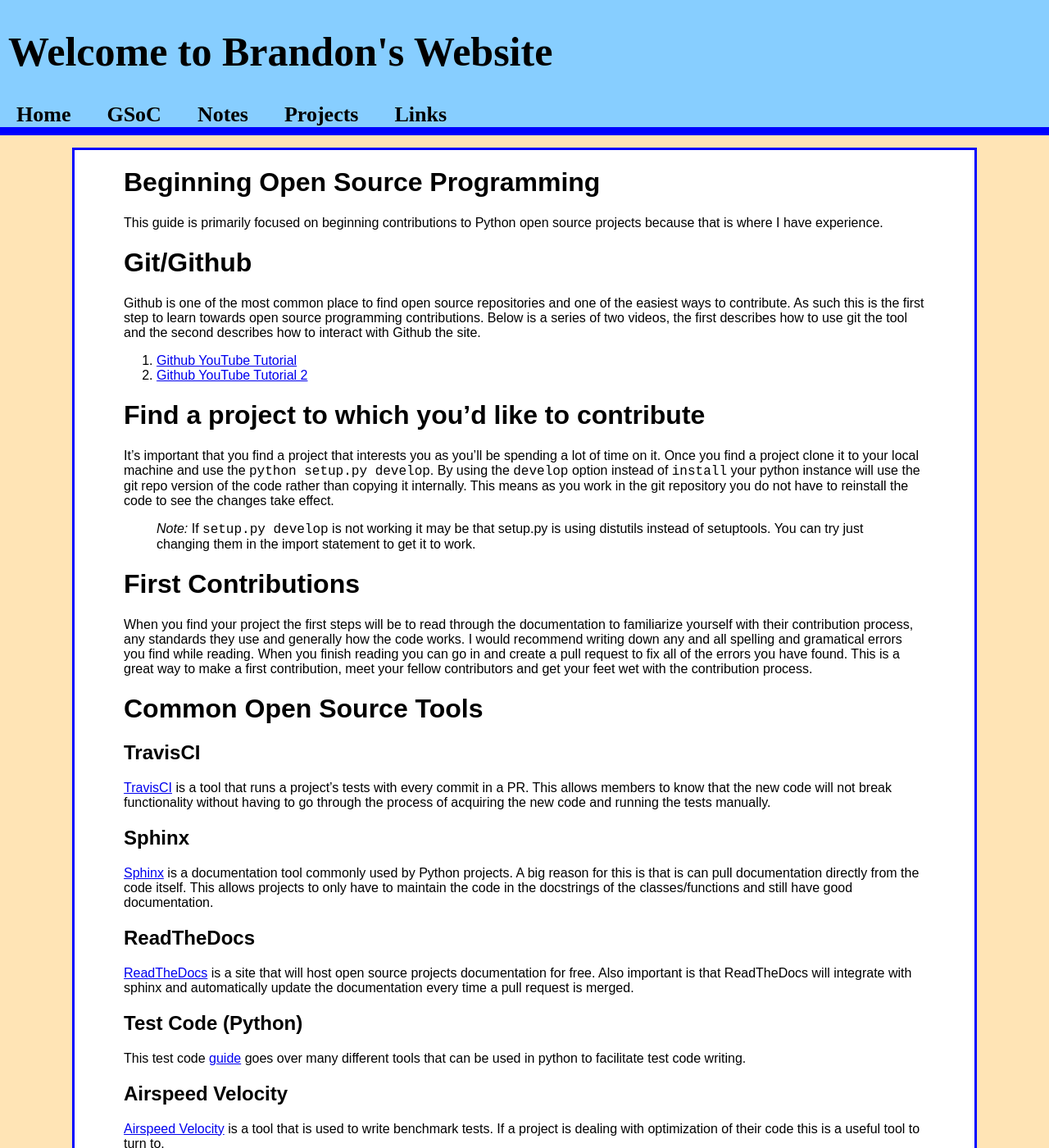
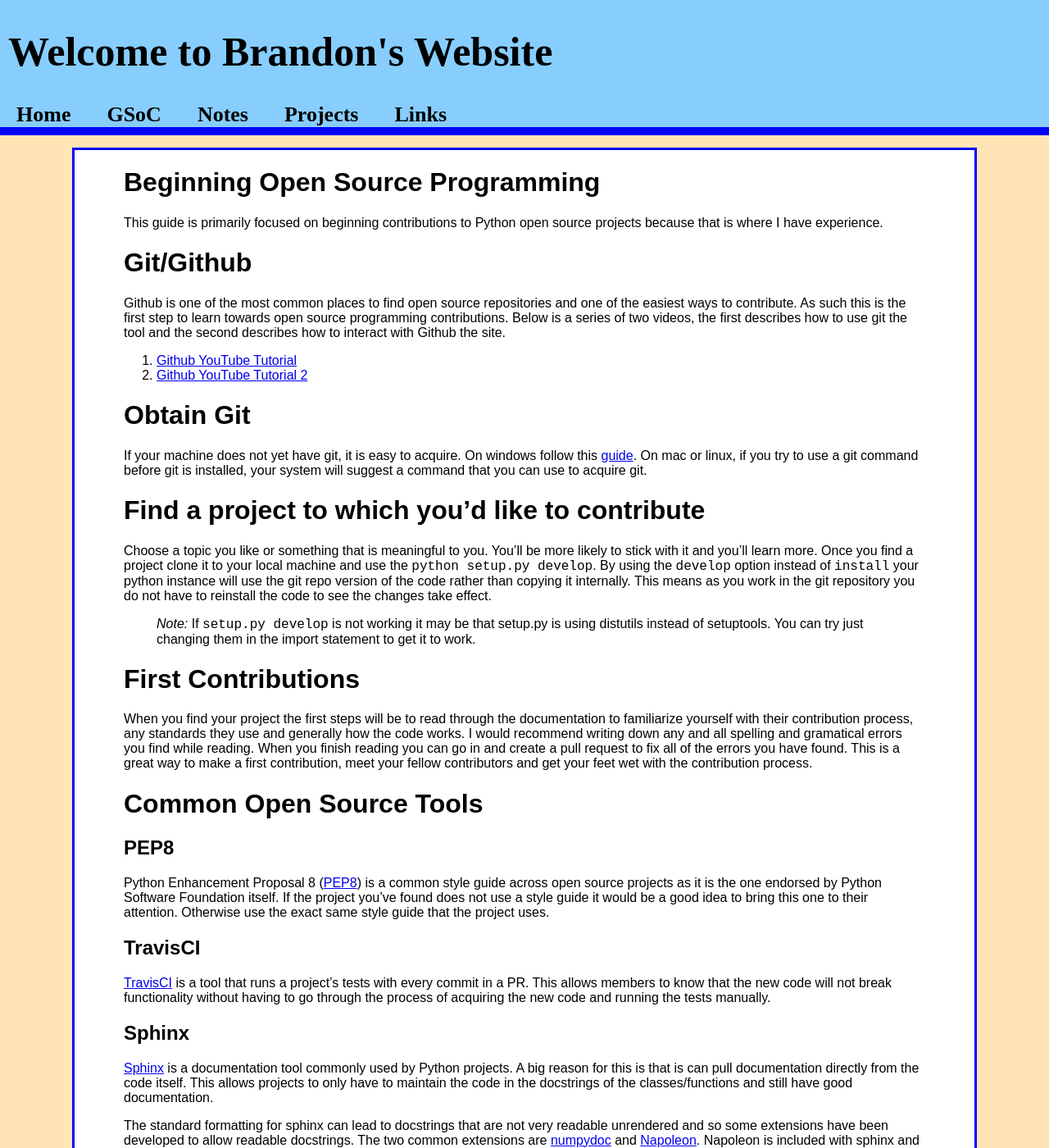
Before and after one commit to jbm950/jbm950.github.io, a Jekyll site: the page built from source/notes/open_source_beginning/open_source_beginning.md, in a window 1280 px wide and 1400 px high. Shown: the whole window at 82% size. Built offline with Jekyll 4.4.1, drawn with Linux system fonts in a browser that asks for light colours; our own code applies the rules of GitHub Pages for plain Markdown files; some of the changed text lies outside the part shown.

Commit message:
updated open source beginning page

```diff
--- a/source/notes/open_source_beginning/open_source_beginning.md
+++ b/source/notes/open_source_beginning/open_source_beginning.md
@@ -5,7 +5,7 @@ source projects because that is where I have experience.
 
 # Git/Github
 
-Github is one of the most common place to find open source repositories and one
+Github is one of the most common places to find open source repositories and one
 of the easiest ways to contribute. As such this is the first step to learn
 towards open source programming contributions. Below is a series of two videos,
 the first describes how to use git the tool and the second describes how to
@@ -14,14 +14,22 @@ interact with Github the site.
 1. [Github YouTube Tutorial](https://www.youtube.com/watch?v=0fKg7e37bQE)
 1. [Github YouTube Tutorial 2](https://www.youtube.com/watch?v=oFYyTZwMyAg)
 
+# Obtain Git
+
+If your machine does not yet have git, it is easy to acquire. On windows follow
+this [guide](https://git-scm.com/downloads). On mac or linux, if you try to use
+a git command before git is installed, your system will suggest a command that
+you can use to acquire git.
+
 # Find a project to which you'd like to contribute
 
-It's important that you find a project that interests you as you'll be spending
-a lot of time on it. Once you find a project clone it to your local machine and
-use the `python setup.py develop`. By using the `develop` option instead of
-`install` your python instance will use the git repo version of the code rather
-than copying it internally. This means as you work in the git repository you do
-not have to reinstall the code to see the changes take effect.
+Choose a topic you like or something that is meaningful to you. You'll be more
+likely to stick with it and you'll learn more. Once you find a project clone it
+to your local machine and use the `python setup.py develop`. By using the
+`develop` option instead of `install` your python instance will use the git
+repo version of the code rather than copying it internally. This means as you
+work in the git repository you do not have to reinstall the code to see the
+changes take effect.
 
 > _Note:_ If `setup.py develop` is not working it may be that setup.py is using
 > distutils instead of setuptools. You can try just changing them in the import
@@ -39,6 +47,15 @@ your fellow contributors and get your feet wet with the contribution process.
 
 # Common Open Source Tools
 
+## PEP8
+
+Python Enhancement Proposal 8
+([PEP8](https://www.python.org/dev/peps/pep-0008/)) is a common style guide
+across open source projects as it is the one endorsed by Python Software
+Foundation itself. If the project you've found does not use a style guide it
+would be a good idea to bring this one to their attention. Otherwise use the
+exact same style guide that the project uses.
+
 ## TravisCI
 
 [TravisCI](https://travis-ci.org/) is a tool that runs a project's tests with
@@ -53,6 +70,15 @@ used by Python projects. A big reason for this is that is can pull
 documentation directly from the code itself. This allows projects to only have
 to maintain the code in the docstrings of the classes/functions and still have
 good documentation.
+
+The standard formatting for sphinx can lead to docstrings that are not very
+readable unrendered and so some extensions have been developed to allow
+readable docstrings. The two common extensions are
+[numpydoc](https://github.com/numpy/numpydoc/) and
+[Napoleon](http://www.sphinx-doc.org/en/stable/ext/napoleon.html). Napoleon is
+included with sphinx and numpydoc needs to be installed separately. To get
+sphinx to use them you need to add "numpydoc" or "sphinx.ext.napoleon" to the
+extensions list in your conf.py file.
 
 ## ReadTheDocs
 
```
Also changed, not shown: notes/open_source_beginning/open_source_beginning.html (+7 -2 lines).
